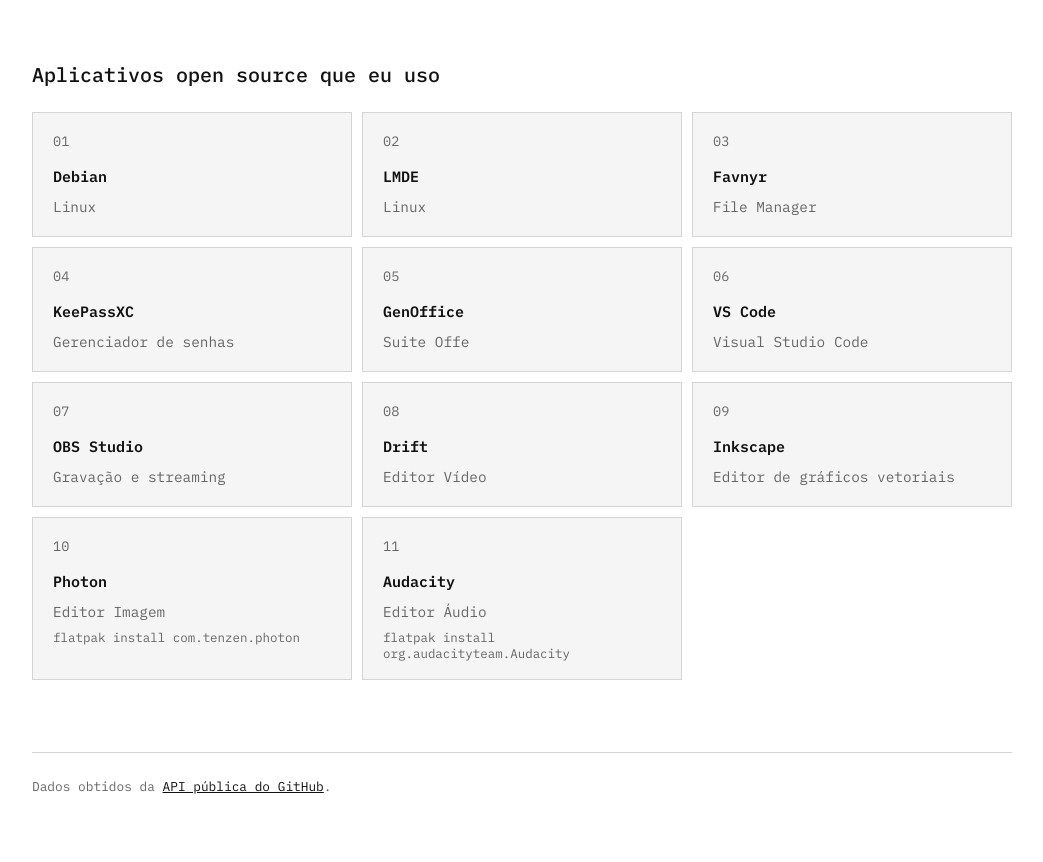
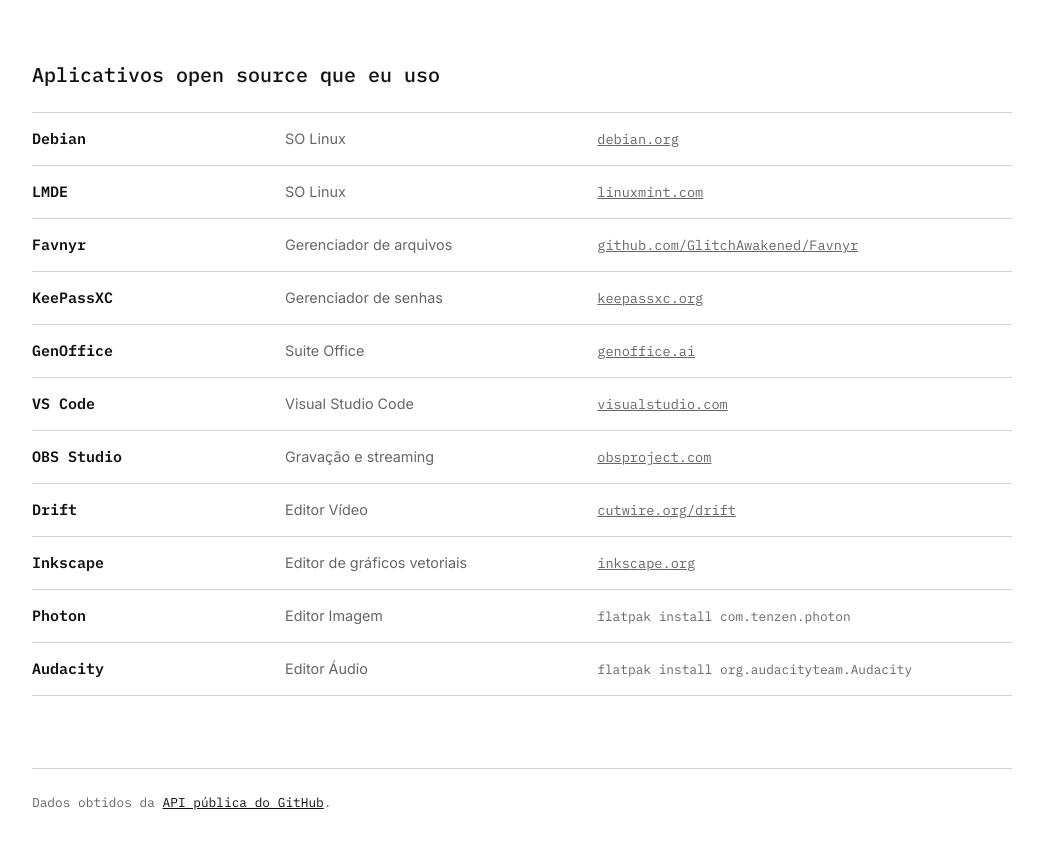
Before and after one commit to sergioreoli/sergioreoli.github.io, a plain HTML site: page index.html in a window 1280 px wide. Shown: the part 510-1372 px from the top of the page, without its empty margins (228-1271 px from the left). Drawn offline with Linux system fonts and the light colour scheme; no server answers.

Commit message:
Aplicativos lista

```diff
--- a/index.html
+++ b/index.html
@@ -81,6 +81,15 @@ a.name:hover { color: var(--blue); }
 .site:hover { text-decoration: underline; }
 code { font: .78rem var(--mono); color: var(--muted); }
 .status { color: var(--muted); padding: 24px 0; }
+.apps-list { max-width: 1000px; margin: 0; padding: 0; list-style: none; }
+.apps-list li { display: grid; grid-template-columns: minmax(120px, .8fr) minmax(160px, 1fr) minmax(200px, 1.4fr);
+  gap: 16px; padding: 14px 0; border-top: 1px solid var(--line); align-items: baseline; }
+.apps-list li:last-child { border-bottom: 1px solid var(--line); }
+.app-name { font-weight: 600; text-decoration: none; }
+.app-name:hover, .app-link:hover { color: var(--blue); }
+.app-desc { color: var(--muted); font: 400 .9rem/1.5 var(--sans); }
+.app-link { color: var(--blue); font-size: .85rem; overflow-wrap: anywhere; }
+.app-command { color: var(--muted); font-size: .8rem; overflow-wrap: anywhere; }
 
 footer { margin-top: 64px; padding: 24px 0 48px; border-top: 1px solid var(--line); color: var(--muted); font-size: .8rem; }
 footer a { color: var(--text); }
@@ -93,6 +102,9 @@ footer a { color: var(--text); }
   .page { margin: 0; padding: 0 20px; }
   .tabs ul { gap: 20px; }
   .tabs .btn { display: none; }
+}
+@media (max-width: 640px) {
+  .apps-list li { grid-template-columns: 1fr; gap: 4px; }
 }
 </style>
 </head>
@@ -141,7 +153,7 @@ footer a { color: var(--text); }
 
     <section id="apps-section" aria-labelledby="apps-title">
       <h2 id="apps-title">Aplicativos open source que eu uso</h2>
-      <div id="apps" class="grid"></div>
+      <ul id="apps" class="apps-list"></ul>
     </section>
 
   </main>
@@ -239,31 +251,31 @@ $("sort").addEventListener("change", render);
 
 // >>>  SEUS APLICATIVOS OPEN SOURCE : (edite à vontade) <<<
 const APPS = [
-  { name: "Debian",      desc: "Linux",                        url: "https://www.debian.org" },
-  { name: "LMDE",        desc: "Linux",                        url: "https://linuxmint.com/" },
-  { name: "Favnyr",      desc: "File Manager",                 url: "https://github.com/GlitchAwakened/Favnyr" },
-  { name: "KeePassXC",   desc: "Gerenciador de senhas",        url: "https://keepassxc.org/" },
-  { name: "GenOffice",   desc: "Suite Offe",                   url: "https://genoffice.ai/" },
-  { name: "VS Code",     desc: "Visual Studio Code",           url: "https://www.visualstudio.com" },
-  { name: "OBS Studio",  desc: "Gravação e streaming",         url: "https://obsproject.com/" },
-  { name: "Drift",       desc: "Editor Vídeo",                 url: "https://cutwire.org/drift/" },
-  { name: "Inkscape",    desc: "Editor de gráficos vetoriais", url: "https://inkscape.org/" },
-  { name: "Photon",      desc: "Editor Imagem",                url: "flatpak install com.tenzen.photon" },
-  { name: "Audacity",    desc: "Editor Áudio",                 url: "flatpak install org.audacityteam.Audacity" }
+  { name: "Debian",      desc: "SO Linux",                      url: "https://debian.org" },
+  { name: "LMDE",        desc: "SO Linux",                      url: "https://linuxmint.com" },
+  { name: "Favnyr",      desc: "Gerenciador de arquivos",       url: "https://github.com/GlitchAwakened/Favnyr" },
+  { name: "KeePassXC",   desc: "Gerenciador de senhas",         url: "https://keepassxc.org" },
+  { name: "GenOffice",   desc: "Suite Office",                  url: "https://genoffice.ai" },
+  { name: "VS Code",     desc: "Visual Studio Code",            url: "https://visualstudio.com" },
+  { name: "OBS Studio",  desc: "Gravação e streaming",          url: "https://obsproject.com" },
+  { name: "Drift",       desc: "Editor Vídeo",                  url: "https://cutwire.org/drift" },
+  { name: "Inkscape",    desc: "Editor de gráficos vetoriais",  url: "https://inkscape.org" },
+  { name: "Photon",      desc: "Editor Imagem",                 url: "flatpak install com.tenzen.photon" },
+  { name: "Audacity",    desc: "Editor Áudio",                  url: "flatpak install org.audacityteam.Audacity" }
 ];
 
 $("apps").replaceChildren(...APPS.map((a, i) => {
-  const c = el("div", "card");
-  c.append(el("div", "idx", pad(i + 1)));
+  const item = el("li");
   if (/^https?:\/\//.test(a.url)) {
-    const link = el("a", "name", a.name);
+    const name = el("a", "app-name", a.name);
+    name.href = a.url; name.target = "_blank"; name.rel = "noopener";
+    const link = el("a", "app-link", a.url.replace(/^https?:\/\//, ""));
     link.href = a.url; link.target = "_blank"; link.rel = "noopener";
-    c.append(link, el("span", "sec", a.desc));
+    item.append(name, el("span", "app-desc", a.desc), link);
   } else {
-    // comandos (ex.: flatpak) aparecem como texto, não como link
-    c.append(el("span", "name", a.name), el("span", "sec", a.desc), el("code", "", a.url));
+    item.append(el("span", "app-name", a.name), el("span", "app-desc", a.desc), el("code", "app-command", a.url));
   }
-  return c;
+  return item;
 }));
 
 load();
```
